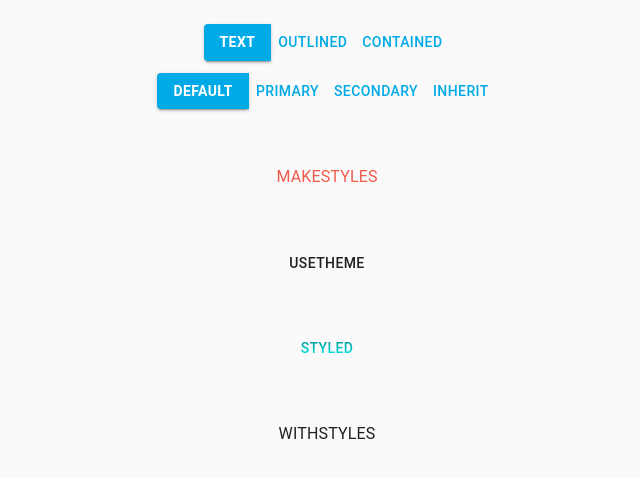
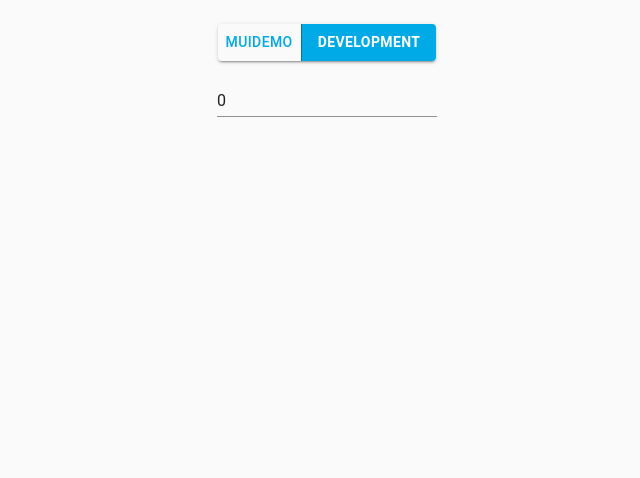
Before and after one commit to tonytino/mui-styling-demo, a React (Create React App) app: page / in a window 1280 px wide. Shown: the top 478 px of the page, without its empty margins (313-953 px from the left). Built offline with nearby package versions, Linux system fonts and the light colour scheme.

Commit message:
Create a development mode for testing MUI in isolation

```diff
--- a/src/App.css
+++ b/src/App.css
@@ -18,13 +18,3 @@
 .App .ButtonConfigControlsContainer .MuiButtonGroup-root:last-child {
   margin-bottom: 0;
 }
-
-.App .ButtonsContainer {
-  display: flex;
-  flex-direction: column;
-  align-items: center;
-}
-
-.App .ButtonsContainer button {
-  margin: 24px 0;
-}
--- a/src/App.js
+++ b/src/App.js
@@ -5,20 +5,17 @@ import { ThemeProvider } from '@material-ui/styles';
 import { CssBaseline } from '@material-ui/core';
 import './App.css';
 import {
+  MuiDemo,
+  Development,
+ } from './components';
+import {
   ButtonConfigControl,
   CUSTOM_THEME,
-  StyledButton,
-  MakeStylesButton,
-  UseThemeButton,
-  WithStylesButton,
 } from './components/mui';
 
 function App() {
-  const buttonVariants = ['text', 'outlined', 'contained'];
-  const [variant, setVariant] = useState(buttonVariants[0]);
-
-  const buttonColors = ['default', 'primary', 'secondary', 'inherit'];
-  const [color, setColor] = useState(buttonColors[0]);
+  const APP_MODES = ['MuiDemo', 'Development'];
+  const [appMode, setAppMode] = useState(APP_MODES[1]);
 
   return (
     <ThemeProvider theme={CUSTOM_THEME}>
@@ -26,23 +23,17 @@ function App() {
       <div className='App'>
         <div className='ButtonConfigControlsContainer'>
           <ButtonConfigControl
-            onClickHandler={setVariant}
-            value={variant}
-            options={buttonVariants}
-          />
-          <ButtonConfigControl
-            onClickHandler={setColor}
-            value={color}
-            options={buttonColors}
+            variant='contained'
+            onClickHandler={setAppMode}
+            value={appMode}
+            options={APP_MODES}
           />
         </div>
 
-        <div className='ButtonsContainer'>
-          <MakeStylesButton variant={variant} color={color} />
-          <UseThemeButton variant={variant} color={color} />
-          <StyledButton variant={variant} color={color} />
-          <WithStylesButton variant={variant} color={color} />
-        </div>
+        {appMode === APP_MODES[0]
+          ? <MuiDemo />
+          : <Development />
+        }
       </div>
     </ThemeProvider>
   );
--- /dev/null
+++ b/src/components/Development.js
@@ -0,0 +1,24 @@
+import React from 'react';
+import {
+  Input
+} from '@material-ui/core';
+import './MuiDemo.css';
+
+function MuiDemo() {
+  const [value, setValue] = React.useState(0);
+  return (
+    <>
+      <Input
+        type='number'
+        step='0.01' // doesn't work
+        value={value}
+        onChange={evt => setValue(evt.target.value)}
+        inputProps={{
+          'step': '0.01' // works
+        }}
+      />
+    </>
+  );
+}
+
+export default MuiDemo;
--- /dev/null
+++ b/src/components/MuiDemo.css
@@ -0,0 +1,9 @@
+.App .ButtonsContainer {
+  display: flex;
+  flex-direction: column;
+  align-items: center;
+}
+
+.App .ButtonsContainer button {
+  margin: 24px 0;
+}
--- /dev/null
+++ b/src/components/MuiDemo.js
@@ -0,0 +1,47 @@
+import React, { useState } from 'react';
+import {
+  ButtonConfigControl,
+  StyledButton,
+  MakeStylesButton,
+  UseThemeButton,
+  WithStylesButton,
+} from './mui';
+import './MuiDemo.css';
+
+function MuiDemo() {
+  const buttonVariants = ['text', 'outlined', 'contained'];
+  const [variant, setVariant] = useState(buttonVariants[0]);
+
+  const buttonColors = ['default', 'primary', 'secondary', 'inherit'];
+  const [color, setColor] = useState(buttonColors[0]);
+
+  return (
+    <>
+      <div className='ButtonConfigControlsContainer'>
+        <ButtonConfigControl
+          color='primary'
+          variant='outlined'
+          onClickHandler={setVariant}
+          value={variant}
+          options={buttonVariants}
+        />
+        <ButtonConfigControl
+          color='primary'
+          variant='outlined'
+          onClickHandler={setColor}
+          value={color}
+          options={buttonColors}
+        />
+      </div>
+
+      <div className='ButtonsContainer'>
+        <MakeStylesButton variant={variant} color={color} />
+        <UseThemeButton variant={variant} color={color} />
+        <StyledButton variant={variant} color={color} />
+        <WithStylesButton variant={variant} color={color} />
+      </div>
+    </>
+  );
+}
+
+export default MuiDemo;
--- /dev/null
+++ b/src/components/index.js
@@ -0,0 +1,2 @@
+export { default as MuiDemo } from './MuiDemo.js';
+export { default as Development } from './Development.js';
--- a/src/components/mui/buttonConfigControl.js
+++ b/src/components/mui/buttonConfigControl.js
@@ -7,12 +7,17 @@ import ButtonGroup from '@material-ui/core/ButtonGroup';
 
 function ButtonConfigControl(props) {
   const {
-    value,
+    color,
     onClickHandler,
     options,
+    value,
+    variant,
   } = props;
   return (
-    <ButtonGroup color='primary'>
+    <ButtonGroup
+      color={color ? color : 'primary'}
+      variant={variant ? variant : 'contained'}
+    >
       {
         options.map(option => {
           return (
```
